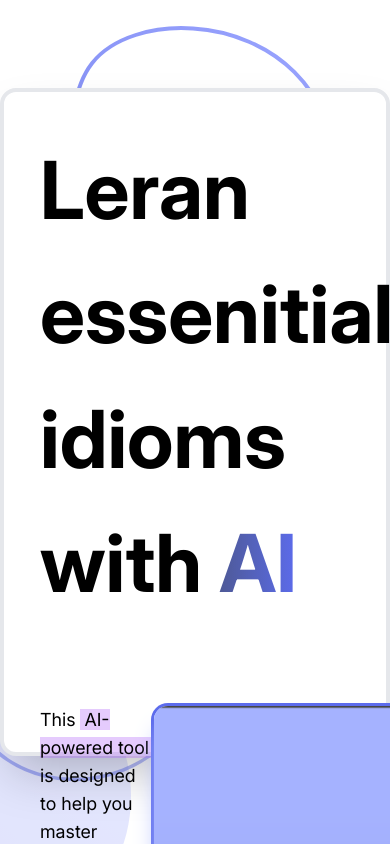
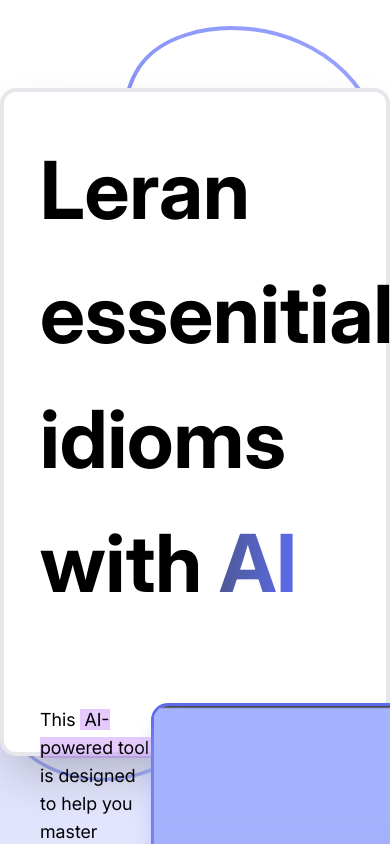
Before and after one commit to abolfazlj10/essinitial-idioms-in-english, a Next.js app: page / in a window 390 px wide. Shown: the top 844 px of the page. Built offline with nearby package versions, Linux system fonts and the light colour scheme.

Commit message:
responsive layout.

```diff
--- a/package.json
+++ b/package.json
@@ -17,6 +17,7 @@
     "@radix-ui/react-tooltip": "^1.2.7",
     "class-variance-authority": "^0.7.1",
     "clsx": "^2.1.1",
+    "framer-motion": "^12.23.0",
     "lucide-react": "^0.514.0",
     "motion": "^12.20.1",
     "next": "15.3.3",
--- a/src/app/layout.tsx
+++ b/src/app/layout.tsx
@@ -15,10 +15,10 @@ export default function RootLayout({
     <html lang="en">
       <body>
         <div className="relative min-h-screen max-h-screen min-w-screen max-w-screen h-screen w-screen flex justify-center items-center py-22 z-10">
-          <img className="z-10 w-[800px] absolute opacity-20 -bottom-32 -left-60 select-none" src="/blob3.svg"/>
-          <img className="z-10 w-[500px] absolute left-0 top-0 opacity-80 select-none" src="/blob2.svg"/>
-          <img className="z-10 w-[350px] absolute right-32 bottom-0 opacity-50 select-none" src="/blob2.svg"/>
-          <div className="h-full w-full mx-60 border-4 bg-[#fff] shadow-2xl rounded-2xl text-black z-20">
+          <img className="z-10 w-[800px] left-[200px] absolute opacity-20 -bottom-32 select-none  max-[3100px]:-left-[150px]" src="/blob3.svg"/>
+          <img className="z-10 w-[500px] left-[500px] absolute top-0 opacity-80 select-none max-[3100px]:left-[200px] max-[2640px]:left-[50px]" src="/blob2.svg"/>
+          <img className="z-10 w-[350px] absolute right-[500px] bottom-0 opacity-50 select-none max-[3100px]:right-[400px] max-[2808px]:right-[100px]" src="/blob2.svg"/>
+          <div className="h-full w-full max-h-[1200px] max-w-[2000px] mx-60 border-4 bg-[#fff] shadow-2xl rounded-2xl text-black z-20">
             {children}
           </div>
         </div>
```
Also changed, not shown: 1 other file (tests, documents, lock files or other folders).
